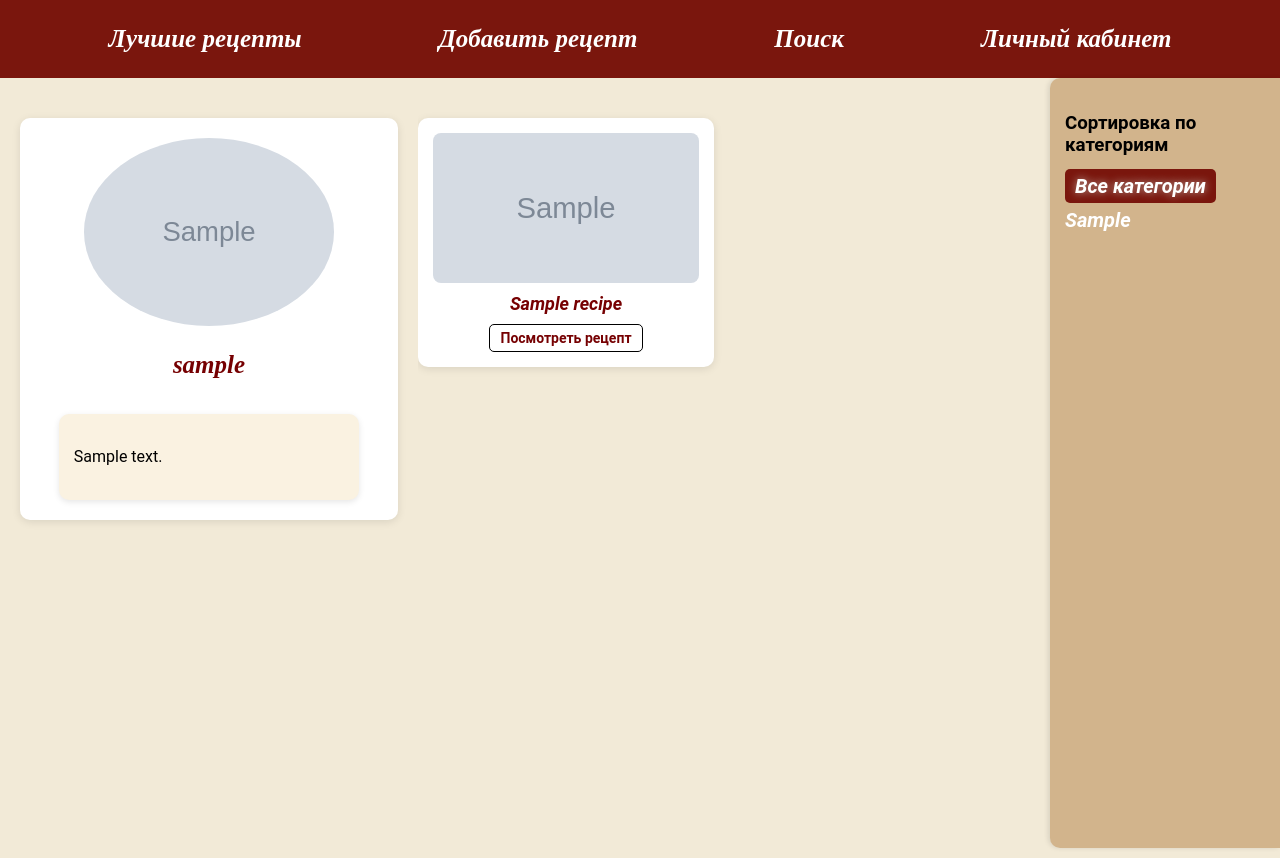
After one commit to Keka17/CookBook, a Django app: page /profile/1/ in a window 1280 px wide. The commit adds this page. Run offline with Django 5.2, Linux system fonts and the light colour scheme; tables that the repository leaves empty hold one stand-in row (values such as "Sample post"); grey boxes marked "Sample" are stand-in pictures; some libraries are stand-ins or nearby versions.

Commit message:
Почти готовый публичный профиль пользователя

```diff
--- a/Django_CookBook/Django_CookBook/settings.py
+++ b/Django_CookBook/Django_CookBook/settings.py
@@ -12,7 +12,7 @@ SECRET_KEY = 'django-insecure-foo8s1=)0xr&ji4ui9-%^=(3mk!f(f(s(m@qid-s&a$f^pwh2r
 
 DEBUG = True
 
-ALLOWED_HOSTS = []
+ALLOWED_HOSTS = ['127.0.0.1']
 
 
 INSTALLED_APPS = [
--- a/Django_CookBook/app/urls.py
+++ b/Django_CookBook/app/urls.py
@@ -2,7 +2,7 @@ from django.urls import path
 from django.views.generic import TemplateView
 
 from .views import (BestRecipes, SearchRecipe, CreateRecipe,
-                    recipe, rate_recipe, add_to_favorites)
+                    recipe, rate_recipe, add_to_favorites, UserProfileView)
 
 urlpatterns = [
     path("", TemplateView.as_view(template_name="main.html"), name="main"),
@@ -11,6 +11,9 @@ urlpatterns = [
     path("recipe/<int:pk>/rate/", rate_recipe, name="rate_recipe"),
     path("recipe/<int:pk>/toggle/", add_to_favorites, name='add_to_favorites'),
     path("search", SearchRecipe.as_view(), name="recipe_search"),
-    path("recipe/create", CreateRecipe.as_view(), name="create_recipe")
+    path("recipe/create", CreateRecipe.as_view(), name="create_recipe"),
+
+    # Публичный профиль пользователя
+    path("profile/<int:pk>/", UserProfileView.as_view(), name="user_profile")
 
 ]
--- a/Django_CookBook/app/views.py
+++ b/Django_CookBook/app/views.py
@@ -30,7 +30,7 @@ class BestRecipes(ListView):
             average_rating=Avg("ratings__rating"),
             rating_count=Count("ratings")
         ).filter(
-            average_rating__gte=4.7).order_by("-average_rating")
+            average_rating__gte=4.7).order_by("-created_at")
 
         # Фильтрацию по категориям через GET-запрос
         category_id = self.request.GET.get("category")
@@ -56,7 +56,7 @@ class SearchRecipe(ListView):
     def get_queryset(self):
         """Функция возвращает queryset рецептов, отфильтрованных по
         названию блюда и категории (выбор через sidebar)"""
-        queryset = Recipe.objects.all()
+        queryset = Recipe.objects.all().order_by('-created_at')
 
         # Получение данных из GET-запроса
         query = self.request.GET.get("q", "").strip()  # Удаление пробелов в поисковом запросе
@@ -155,3 +155,32 @@ def add_to_favorites(request, pk):
     else:
         # Добавлен в избранное
         return JsonResponse({"status": "added"})
+
+
+class UserProfileView(DetailView):
+    """Публичный профиль пользователя с возможностью
+    фильтрации опубликованных рецептов по категориям"""
+    model = User
+    template_name = "user_profile.html"
+    context_object_name = "user"
+
+    def get_context_data(self, **kwargs):
+        context = super().get_context_data(**kwargs)
+
+        # Все рецепты пользователя
+        recipes_qs = Recipe.objects.filter(author=self.object).order_by("-created_at")
+
+        # Фильтрацию по категориям через GET-запрос
+        category_id = self.request.GET.get("category")
+        if category_id:
+            recipes_qs = recipes_qs.filter(category__id=category_id)
+            context["current_category"] = Category.objects.get(pk=category_id)
+        else:
+            context["current_category"] = None
+
+        context["recipes"] = recipes_qs
+
+        # Список всех категорий (sidbar)
+        context["categories"] = Category.objects.all()
+
+        return context
--- a/Django_CookBook/templates/best.html
+++ b/Django_CookBook/templates/best.html
@@ -159,7 +159,6 @@
         </div>
 
         <!-- Пагинация -->
-            <!-- Пагинация -->
         {% if is_paginated %}
              <ul class="pagination">
                 {% if page_obj.has_previous %}
--- a/Django_CookBook/templates/create.html
+++ b/Django_CookBook/templates/create.html
@@ -5,7 +5,7 @@
 <style>
     .create-container {
         display: flex;
-        background-color: #fbeedc;
+        background-color: #f2ead7;
         padding: 20px;
         gap: 20px;
     }
--- /dev/null
+++ b/Django_CookBook/templates/user_profile.html
@@ -0,0 +1,224 @@
+{% extends 'default.html' %}
+{% load static %}
+
+{% block extra_css %}
+<style>
+    .profile-container {
+        display: grid;
+        grid-template-columns: 30% 1fr auto;
+        column-gap: 20px;
+        height: calc(100vh - 60px);
+        background-color: #f2ead7;
+        padding: 20px 0 20px 20px;
+    }
+
+    .profile-left {
+        display: flex;
+        flex-direction: column;
+        align-items: center;
+        position: sticky;
+        top: 60px;
+        background-color: white;
+        border-radius: 10px;
+        padding: 20px;
+        box-shadow: 0 2px 8px rgba(0,0,0,0.1);
+        height: fit-content;
+        margin-top: 20px;
+        margin-bottom: 20px;
+    }
+
+    .profile-img {
+        width: 100%;
+        max-width: 250px;
+        height: auto;
+        border-radius: 50%;
+        object-fit: cover;
+        margin-bottom: 0;
+    }
+
+    .profile-nickname {
+        font-family: 'Playfair Display', serif;
+        font-style: italic;
+        font-weight: bold;
+        font-size: 25px;
+        color: rgb(118, 0, 2);
+    }
+
+    .profile-info {
+        font-size: 16px;
+        line-height: 1.5;
+        background-color: #faf2e1;
+        padding: 15px;
+        border-radius: 10px;
+        box-shadow: 0 2px 6px rgba(0,0,0,0.1);
+        margin-top: 10px;
+        width: 80%;
+    }
+
+    .profile-right {
+        overflow-y: auto;
+        padding-top: 20px;
+        margin-bottom: 20px;
+    }
+
+    .recipe-grid {
+        display: grid;
+        grid-template-columns: repeat(auto-fill, minmax(200px, 1fr));
+        gap: 20px;
+    }
+
+    .recipe-card {
+        background: white;
+        border-radius: 10px;
+        padding: 15px;
+        text-align: center;
+        box-shadow: 0 2px 8px rgba(0,0,0,0.1);
+        transition: transform 0.2s, box-shadow 0.2s;
+    }
+
+    .recipe-card:hover {
+        transform: translateY(-5px);
+        box-shadow: 0 6px 12px rgba(0,0,0,0.15);
+    }
+
+    .recipe-card img {
+        width: 100%;
+        height: 150px;
+        object-fit: cover;
+        border-radius: 8px;
+    }
+
+    .recipe-title {
+        font-weight: bold;
+        font-size: 18px;
+        font-style: italic;
+        color: rgb(118, 0, 2);
+        margin-top: 10px;
+    }
+
+    .recipe-btn {
+        display: inline-block;
+        color: rgb(118, 0, 2);
+        font-weight: bold;
+        font-size: 14px;
+        text-decoration: none;
+        padding: 5px 10px;
+        margin-top: 10px;
+        border: 1px solid black;
+        border-radius: 5px;
+        background: white;
+        transition: transform 0.3s ease, text-shadow 0.3s ease;
+    }
+
+    .recipe-btn:hover {
+        transform: scale(1.1);
+        text-shadow: 0 0 8px rgba(200, 189, 176, 0.9);
+    }
+
+    .empty-message {
+        grid-column: 1 / -1; /* занимает всю ширину сетки */
+        text-align: center;
+        align-self: center;
+        justify-self: center;
+        font-style: italic;
+        color: gray;
+        font-size: 18px;
+        padding: 40px 0;
+    }
+
+    .sidebar {
+        position: sticky;
+        top: 60px;
+        border-radius: 10px 0 0 10px;
+        height: calc(100vh - 60px);
+        overflow-y: auto;
+        padding: 15px;
+        margin-left: 0;
+        margin-top: -20px;
+    }
+
+    .category-list {
+        list-style: none;
+        padding: 0;
+        margin: 0;
+    }
+
+    .category-list li {
+        margin-bottom: 10px;
+    }
+
+    .category-list a {
+        text-decoration: none;
+        color: white;
+        font-size: 20px;
+        font-style: italic;
+        font-weight: bold;
+    }
+
+    .active-category {
+        color: white !important;
+        background-color: #7a160d;
+        padding: 5px 10px;
+        border-radius: 5px;
+        text-shadow: 0 0 8px rgba(200, 189, 176, 0.9);
+    }
+</style>
+{% endblock %}
+
+{% block navbar %}
+    {% include "includes/navbars/main_navbar.html" %}
+{% endblock %}
+
+{% block content %}
+<div class="profile-container">
+    <!-- Левая колонка -->
+    <div class="profile-left">
+        <img src="{{ user.avatar.url }}" alt="Аватар" class="profile-img">
+        <p class="profile-nickname"><strong>{{ user.nickname }}</strong></p>
+        <div class="profile-info">
+            <p>{{ user.bio|default:"Нет биографии" }}</p>
+        </div>
+    </div>
+
+    <!-- Центральная колонка (рецепты) -->
+    <div class="profile-right" id="recipe-list">
+        <div class="recipe-grid">
+            {% for recipe in recipes %}
+                <div class="recipe-card">
+                    <img src="{{ recipe.picture.url }}" alt="{{ recipe.dish_name }}">
+                    <div class="recipe-title">{{ recipe.dish_name }}</div>
+                    <a href="{{ recipe.get_absolute_url }}" class="recipe-btn">Посмотреть рецепт</a>
+                </div>
+            {% empty %}
+                {% if current_category %}
+                    <p class="empty-message">Нет опубликованных рецептов данной категории.</p>
+                {% else %}
+                    <p class="empty-message">У этого пользователя пока нет опубликованных рецептов.</p>
+                {% endif %}
+            {% endfor %}
+        </div>
+    </div>
+
+    <!-- Сайдбар с категориями -->
+    <div class="sidebar">
+        <h3>Сортировка по категориям</h3>
+        <ul class="category-list">
+            <li>
+                <a href="{% url 'user_profile' user.pk %}"
+                   class="{% if not request.GET.category %}active-category{% endif %}">
+                    Все категории
+                </a>
+            </li>
+            {% for category in categories %}
+            <li>
+                <a href="{% url 'user_profile' user.pk %}?category={{ category.id }}"
+                   class="{% if request.GET.category|default:'' == category.id|stringformat:'s' %}active-category{% endif %}">
+                    {{ category.category }}
+                </a>
+            </li>
+            {% endfor %}
+        </ul>
+    </div>
+
+</div>
+{% endblock %}
```
Also changed, not shown: Django_CookBook/templates/recipe.html (+23 -10 lines). Lines whose indentation alone changed are shown as unchanged.
